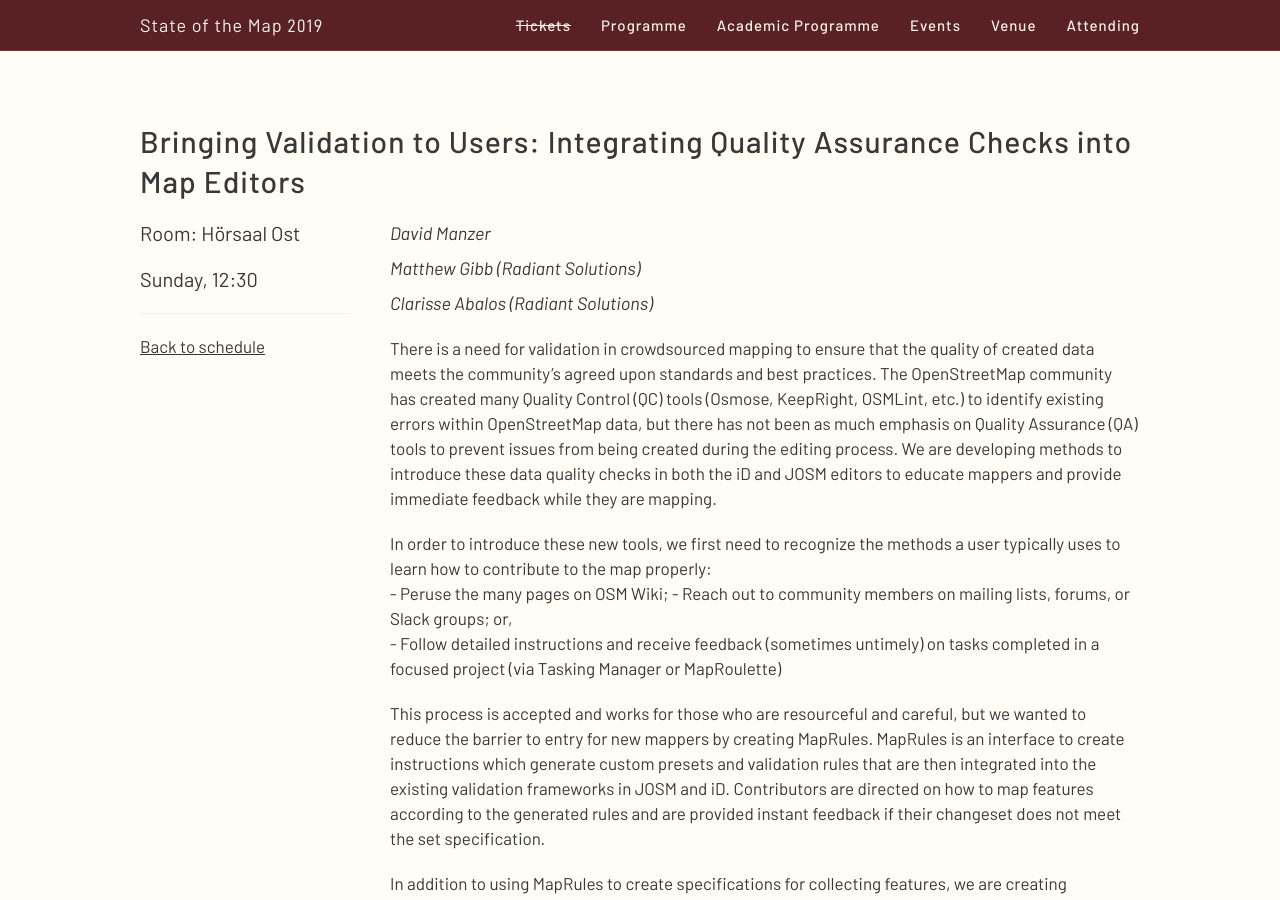
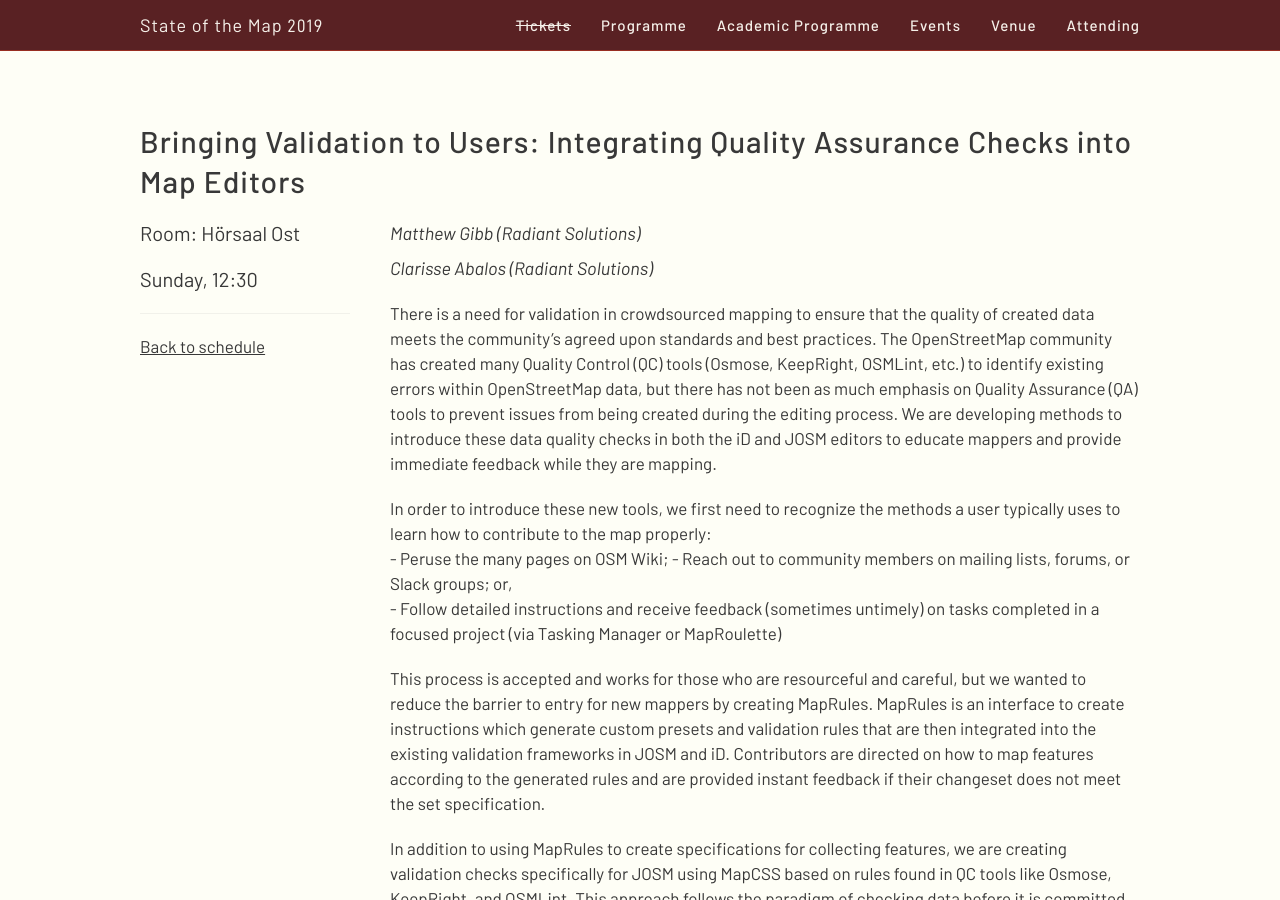
Before and after one commit to openstreetmap/stateofthemap-2019, a Jekyll site: the page built from sessions/9SSZQH.html, in a window 1280 px wide and 900 px high. Built offline with Jekyll 4.4.1, drawn with Linux system fonts in a browser that asks for light colours.

Commit message:
update from pretalx

```diff
--- a/_includes/schedule/_general.html
+++ b/_includes/schedule/_general.html
@@ -386,7 +386,7 @@
 
                             <td rowspan="1" id="session_9SSZQH">
         <a href="/sessions/9SSZQH">Bringing Validation to Users: Integrating Quality Assurance Checks into Map Editors</a>
-        <br><span class="speaker">David Manzer, Matthew Gibb, Clarisse Abalos
+        <br><span class="speaker">Matthew Gibb, Clarisse Abalos
     </span>
 </td>
 
--- a/sessions/9SSZQH.html
+++ b/sessions/9SSZQH.html
@@ -2,9 +2,8 @@
 layout: session
 academic: true
 title: "Bringing Validation to Users: Integrating Quality Assurance Checks into Map Editors"
-subtitle: ""
 code: "9SSZQH"
-speaker_names_with_affiliations: ['David Manzer', 'Matthew Gibb (Radiant Solutions)', 'Clarisse Abalos (Radiant Solutions)']
+speaker_names_with_affiliations: ['Matthew Gibb (Radiant Solutions)', 'Clarisse Abalos (Radiant Solutions)']
 extra_tags:
 room: "Hörsaal Ost"
 length: "00:20"
```
